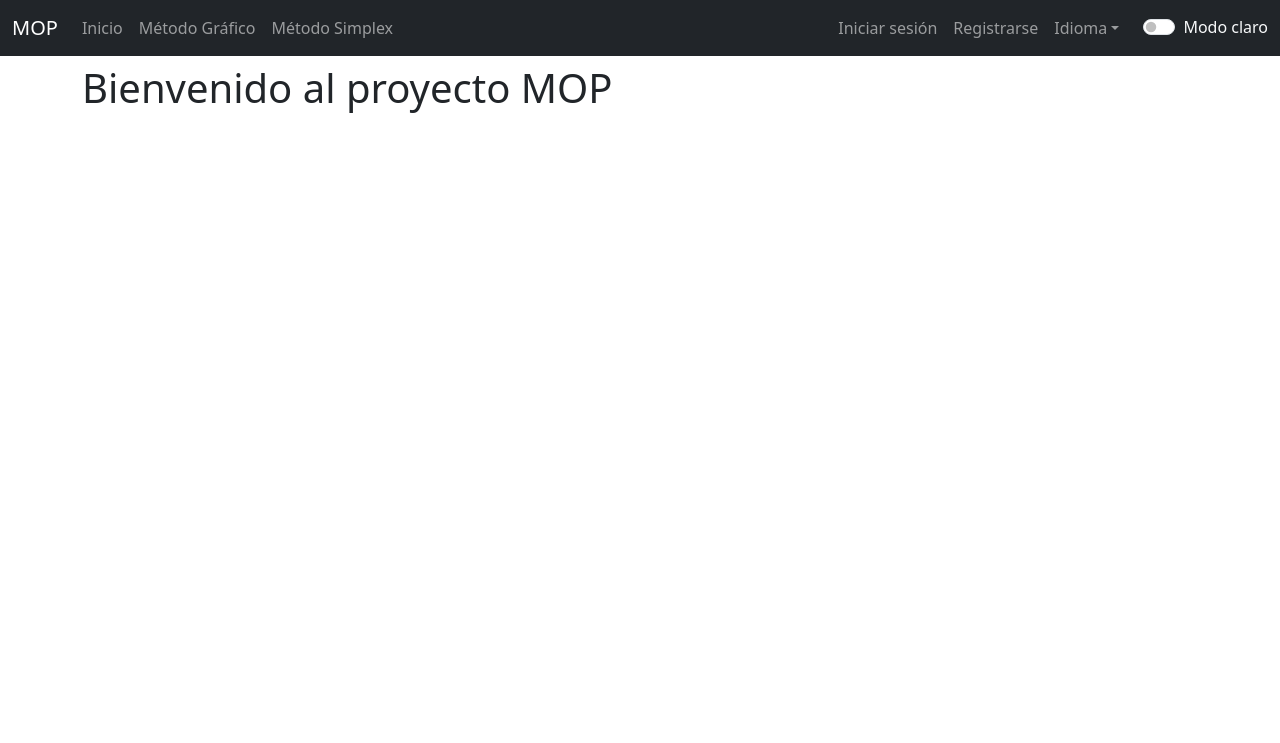
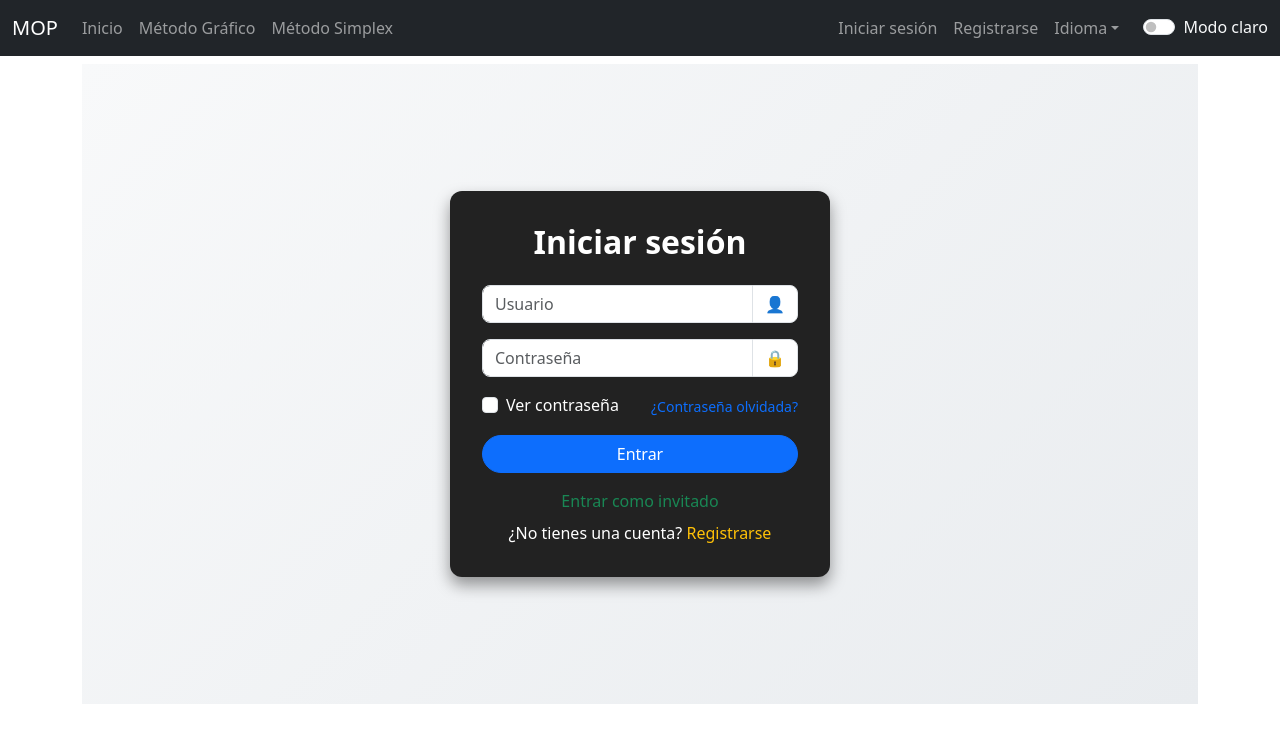
Before and after one commit to YANA021/MOP-METODO-GRAFICO, a Django app: page /login/ in a window 1280 px wide. Shown: the top 743 px of the page. Run offline with Django 5.2, Linux system fonts and the light colour scheme.

Commit message:
Add styled login page

```diff
--- a/Grafica_app/urls.py
+++ b/Grafica_app/urls.py
@@ -7,6 +7,6 @@ urlpatterns = [
     path('metodo-grafico/', views.metodo_grafico, name='metodo_grafico'),
     path('metodo-grafico/export/<str:formato>/', views.exportar_resultado, name='exportar_resultado'),
     path('metodo-simplex/', TemplateView.as_view(template_name='home.html'), name='metodo_simplex'),
-    path('login/', TemplateView.as_view(template_name='home.html'), name='login'),
+    path('login/', TemplateView.as_view(template_name='login.html'), name='login'),
     path('register/', TemplateView.as_view(template_name='home.html'), name='register'),
 ]
--- /dev/null
+++ b/static/css/login.css
@@ -0,0 +1,49 @@
+.login-page {
+    min-height: 80vh;
+    display: flex;
+    justify-content: center;
+    align-items: center;
+    padding: 2rem;
+    background: linear-gradient(135deg, #f8f9fa, #e9ecef);
+}
+
+.login-container {
+    background: #222;
+    color: #fff;
+    padding: 2rem;
+    border-radius: 0.75rem;
+    width: 100%;
+    max-width: 380px;
+    box-shadow: 0 0.5rem 1rem rgba(0,0,0,0.4);
+}
+
+.login-container h2 {
+    font-weight: 600;
+}
+
+.input-group .form-control {
+    border-radius: 0.5rem 0 0 0.5rem;
+    transition: box-shadow 0.3s;
+}
+
+.input-group .form-control:focus {
+    box-shadow: 0 0 0 0.2rem rgba(13,110,253,.25);
+}
+
+.input-group-text {
+    border-radius: 0 0.5rem 0.5rem 0;
+    background: #fff;
+}
+
+.btn-primary {
+    border-radius: 2rem;
+    transition: background-color 0.3s, box-shadow 0.3s;
+}
+
+.btn-primary:hover {
+    box-shadow: 0 0.5rem 1rem rgba(13,110,253,0.4);
+}
+
+.login-container a:hover {
+    text-decoration: underline;
+}
--- a/templates/base.html
+++ b/templates/base.html
@@ -6,6 +6,7 @@
     <meta name="viewport" content="width=device-width, initial-scale=1">
     <title>{% block title %}MOP{% endblock %}</title>
     <link href="https://cdn.jsdelivr.net/npm/bootstrap@5.3.2/dist/css/bootstrap.min.css" rel="stylesheet">
+    {% block extra_head %}{% endblock %}
   </head>
   <body>
     <script>
--- /dev/null
+++ b/templates/login.html
@@ -0,0 +1,39 @@
+{% extends 'base.html' %}
+{% load static %}
+{% block title %}Iniciar sesión{% endblock %}
+{% block extra_head %}
+<link rel="stylesheet" href="{% static 'css/login.css' %}">
+{% endblock %}
+{% block content %}
+<div class="login-page">
+  <form class="login-container" method="post">
+    <h2 class="text-center mb-4">Iniciar sesión</h2>
+    <div class="mb-3 input-group">
+      <input type="text" class="form-control" placeholder="Usuario" required>
+      <span class="input-group-text">👤</span>
+    </div>
+    <div class="mb-3 input-group">
+      <input type="password" id="password" class="form-control" placeholder="Contraseña" required>
+      <span class="input-group-text">🔒</span>
+    </div>
+    <div class="d-flex justify-content-between align-items-center mb-3">
+      <div class="form-check">
+        <input class="form-check-input" type="checkbox" id="showPassword">
+        <label class="form-check-label" for="showPassword">Ver contraseña</label>
+      </div>
+      <a href="#" class="small text-decoration-none">¿Contraseña olvidada?</a>
+    </div>
+    <div class="d-grid mb-3">
+      <button class="btn btn-primary" type="submit">Entrar</button>
+    </div>
+    <p class="text-center text-success mb-2">Entrar como invitado</p>
+    <p class="text-center mb-0">¿No tienes una cuenta? <a href="#" class="text-warning text-decoration-none">Registrarse</a></p>
+  </form>
+</div>
+<script>
+  document.getElementById('showPassword').addEventListener('change', function () {
+    const pwd = document.getElementById('password');
+    pwd.type = this.checked ? 'text' : 'password';
+  });
+</script>
+{% endblock %}
```
